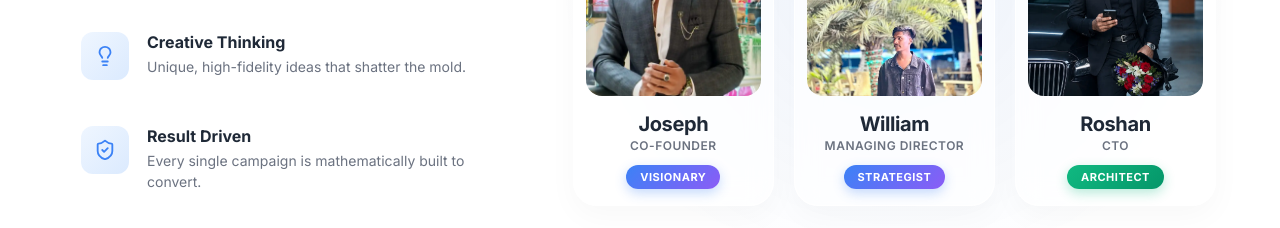
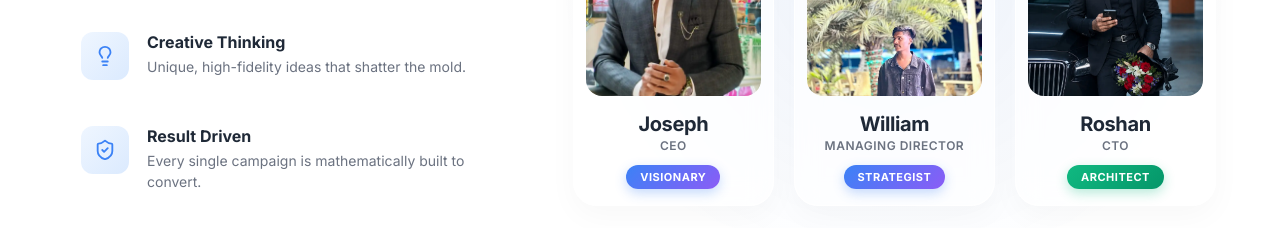
Before and after one commit to rexroshan002/justbloom, a React (Vite) app: page / in a window 1280 px wide. Shown: the part 1260-1488 px from the top of the page. Built offline with nearby package versions, Linux system fonts and the light colour scheme.

Commit message:
Change Joseph's role from Co-Founder to CEO

```diff
--- a/src/components/AboutAndFounders.jsx
+++ b/src/components/AboutAndFounders.jsx
@@ -104,7 +104,7 @@ const AboutAndFounders = () => {
               </div>
               <div className="founder-info">
                 <div className="founder-name">Joseph</div>
-                <div className="founder-role">Co-Founder</div>
+                <div className="founder-role"> CEO </div>
                 <div className="founder-badge pulse-badge">Visionary</div>
               </div>
             </div>
```
